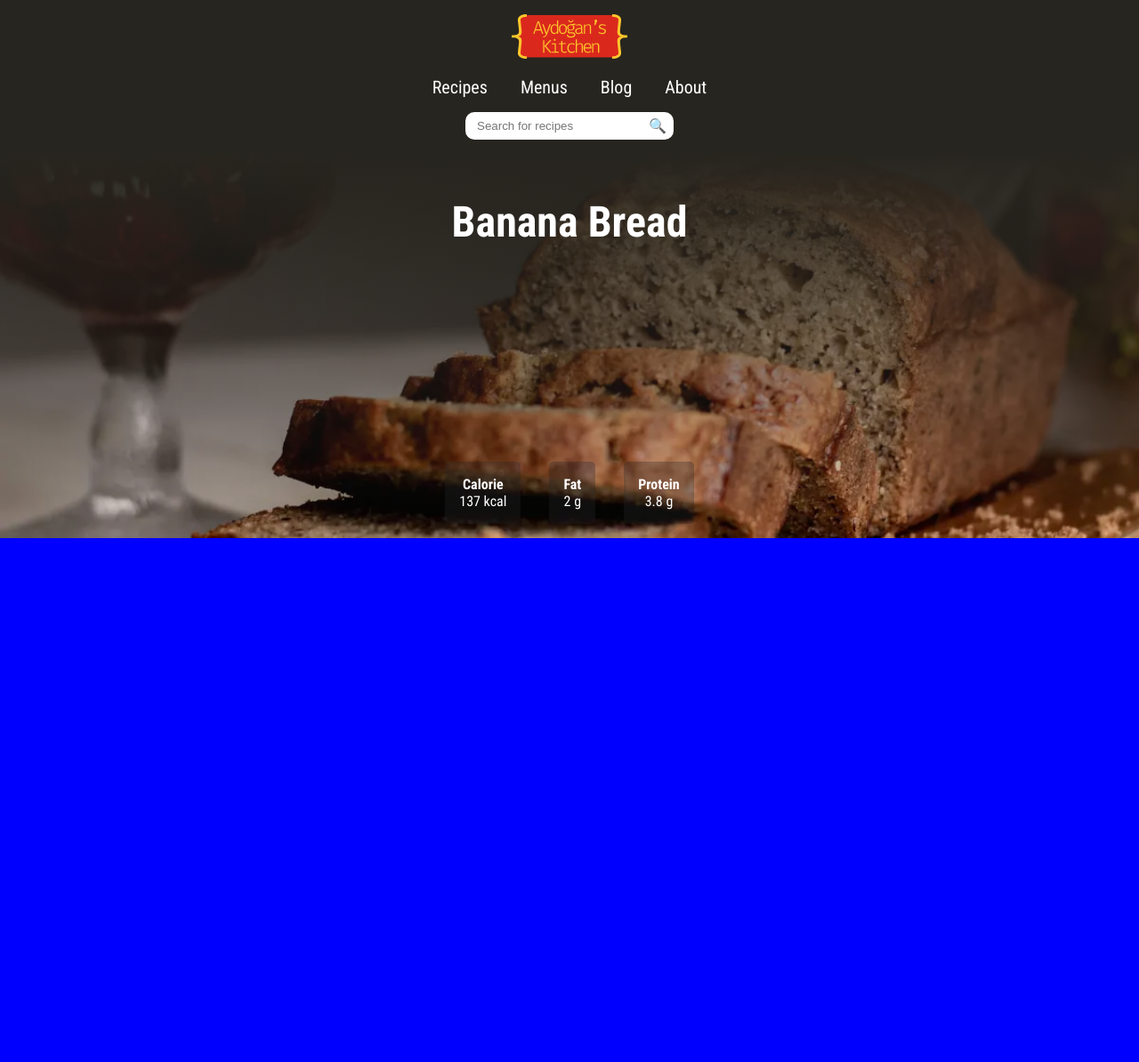
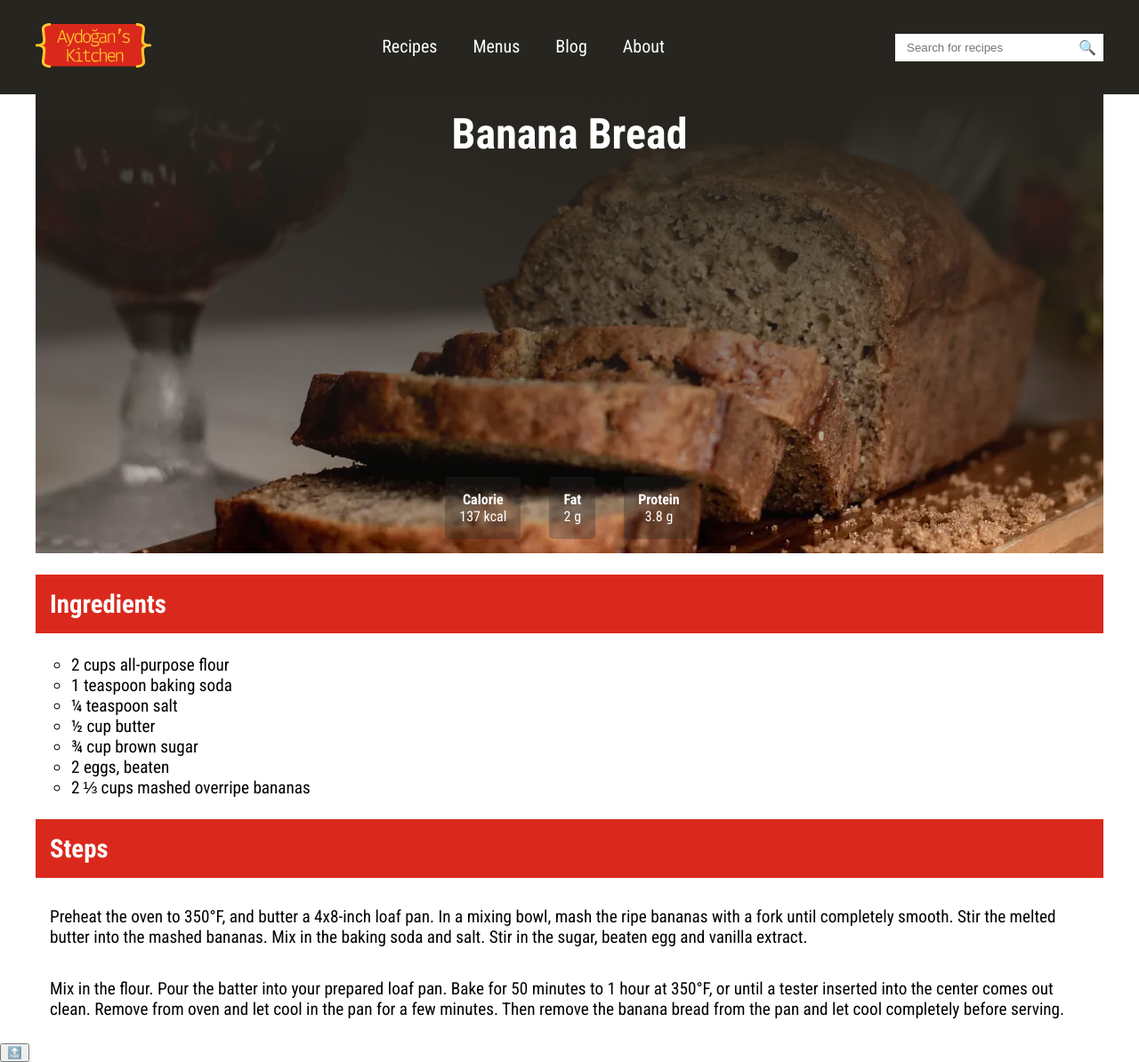
Before and after one commit to aydgn/banana-bread, a website built with Parcel: page banana-bread-page/index.html in a window 1280 px wide. Shown: the whole page at 89% size. Before the commit the page ends 800 px from the top, so only its background shows below. Built offline with nearby package versions, Linux system fonts and the light colour scheme.

Commit message:
content added

```diff
--- a/banana-bread-page/assets/css/style.scss
+++ b/banana-bread-page/assets/css/style.scss
@@ -9,58 +9,65 @@ $desktop: 1024px;
 
 
 body {
-  background: $yellow;
   margin: 0;
   padding: 0;
   font-family: 'Roboto Condensed', sans-serif;
 }
+
+/* TODO: NAV is not placed to true center */
 
 header {
   background: $darkgray;
 
   .navbar {
     margin: 0 auto;
-    padding: 1rem 0;
     flex-direction: column;
     display: flex;
     align-items: center;
-  }
+
+    padding: 1rem;
+
 
     nav {
       display: flex;
-    gap: 5px;
       flex-wrap: wrap;
       justify-content: center;
+      gap: 0.5rem;
+
 
       a {
         font-size: 1.25rem;
         color: #fff;
         text-decoration: none;
-      padding: 1rem;
+        padding: 0.5rem;
+        margin: 0.5rem 0;
+        box-sizing: border-box;
+        border-bottom: 2px solid transparent;
+
 
         &:hover {
-        text-decoration: underline;
-        text-decoration-color: $yellow;
+          background: $red;
+          border-bottom: 2px solid $yellow;
         }
 
         &:focus,
         :active {
-        background: #383838;
-        text-decoration-color: $red;
+          background: $yellow;
+          border-bottom: 2px solid $red;
+          color: $darkgray;
         }
       }
     }
+
 
     .search {
       display: flex;
       align-items: center;
       background: #fff;
-    border-radius: 10px;
 
       input {
         padding: 0.5rem;
         border: 0;
-      border-radius: 10px;
         outline: none;
         margin-left: 5px;
       }
@@ -69,28 +76,32 @@ header {
         padding: 0 0.5rem;
       }
     }
-
+  }
 }
 
 /*** MAIN ****/
 
 main {
+  max-width: 1200px;
+  margin: 0 auto;
 
   .hero-image {
     height: 300px;
     background-image: linear-gradient(to bottom, $darkgray, #00000000), url("../img/bread.webp");
     background-size: cover;
-    background-position: center center;
+    background-position: center;
     text-align: center;
-    padding: 1rem;
+    padding: 0 1rem 1rem 1rem;
     display: flex;
     flex-direction: column;
     justify-content: space-between;
     color: #fff;
 
+
     h1 {
       display: inline-block;
       font-size: 3rem;
+      margin: 1rem;
     }
 
     .info {
@@ -109,14 +120,46 @@ main {
       }
     }
   }
+
+
+  .content {
+    font-size: 1.2rem;
+
+    aside,
+    article {
+      h2 {
+        background: $red;
+        padding: 1rem;
+        color: #fff;
+      }
     }
 
 
-/* On screens that are 768px or less, set the background color to olive */
+    aside {
+      ul {
+        li {
+          list-style: circle;
+        }
+      }
+    }
+
+    article {
+      p {
+        padding: 0.5rem 1rem;
+      }
+    }
+  }
+
+}
+
+
+
+
+/* On screens that are 768px or less */
 @media screen and (min-width: $tablet) {
   main {
     .hero-image {
-      height: 400px;
+      height: 500px;
       align-items: center;
 
       .info>.info-data-title {
@@ -127,9 +170,22 @@ main {
 }
 
 @media screen and (min-width: $desktop) {
-  body {
-    background-color: blue;
+  header {
+
+    .navbar {
+      max-width: 1200px;
+      flex-direction: row;
+      justify-content: space-between;
+
+      nav {
+        a {
+          padding: 1rem;
+        }
+      }
+    }
+  }
 }
 
+.back-to-top {
 
 }
--- a/banana-bread-page/index.html
+++ b/banana-bread-page/index.html
@@ -17,7 +17,9 @@
 
       <div class="logo">
 
-        <img src="/assets/img/logo.svg" alt="" width="130px" height="50px">
+        <a href="#">
+          <img src="/assets/img/logo.svg" alt="" width="130px" height="50px">
+        </a>
 
       </div>
 
@@ -53,17 +55,45 @@
       </div>
     </div>
 
-    <div class="text">
+    <div class="content">
+
+      <aside>
+        <h2 class="ing-title">Ingredients</h2>
+        <ul>
+          <li>2 cups all-purpose flour</li>
+          <li>1 teaspoon baking soda</li>
+          <li>¼ teaspoon salt</li>
+          <li>½ cup butter</li>
+          <li>¾ cup brown sugar</li>
+          <li>2 eggs, beaten</li>
+          <li>2 ⅓ cups mashed overripe bananas</li>
+        </ul>
+      </aside>
+
 
       <article>
 
+        <h2>
+          Steps
+        </h2>
+
+        <p>
+          Preheat the oven to 350°F, and butter a 4x8-inch loaf pan. In a mixing bowl, mash the ripe bananas with a fork
+          until completely smooth. Stir the melted butter into the mashed bananas. Mix in the baking soda and salt. Stir
+          in the sugar, beaten egg and vanilla extract. </p>
+        <p> Mix in the flour. Pour the batter into your prepared loaf
+          pan. Bake for 50 minutes to 1 hour at 350°F, or until a tester inserted into the center comes out clean.
+          Remove
+          from oven and let cool in the pan for a few minutes. Then remove the banana bread from the pan and let cool
+          completely before serving.
+        </p>
+
       </article>
-      <aside>
 
-      </aside>
     </div>
   </main>
 
+  <div class="back-to-top"><button>🔝</button></div>
 </body>
 
 </html>
--- a/banana-bread-page/package.json
+++ b/banana-bread-page/package.json
@@ -6,5 +6,8 @@
   "devDependencies": {
     "parcel": "^2.0.0-beta.2",
     "sass": "^1.34.1"
+  },
+  "scripts": {
+    "build": "parcel build index.html --no-content-hash -d build"
   }
 }
```
Lines whose indentation alone changed are shown as unchanged.
